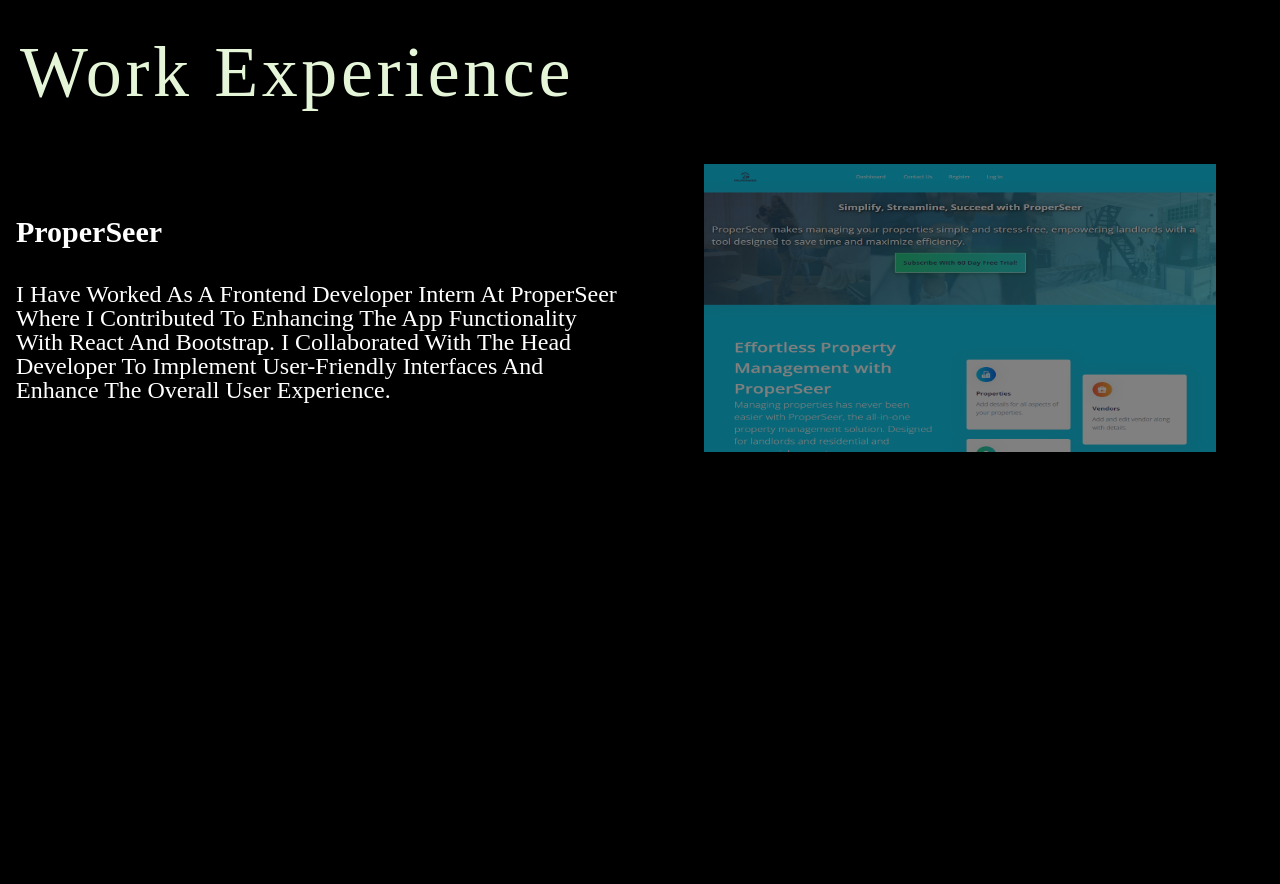
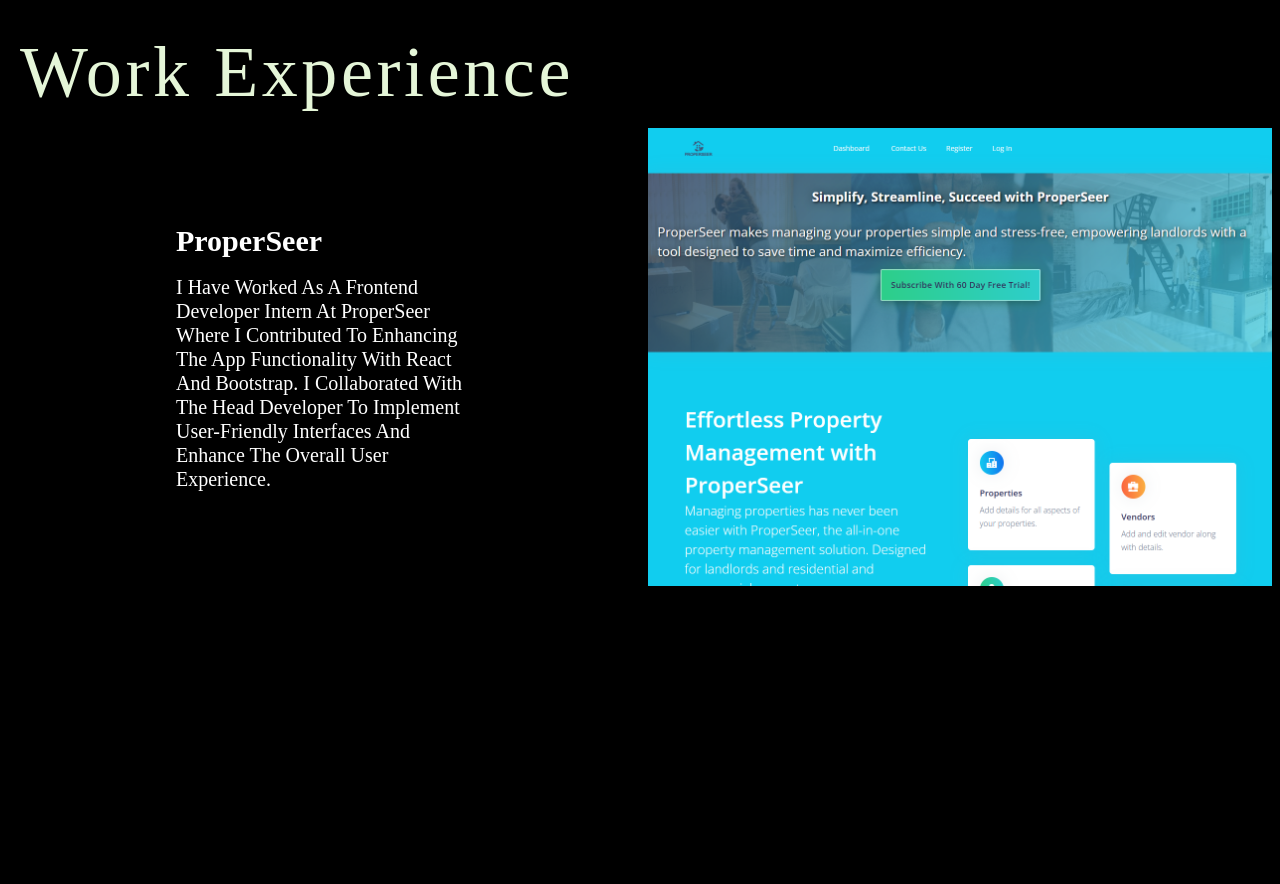
Before and after one commit to samnne/portfolio-sam, a React (Vite) app: page / in a window 1280 px wide. Shown: the part 1780-2664 px from the top of the page. Built offline with nearby package versions, Linux system fonts and the light colour scheme; a web font is replaced by a local one.

Commit message:
work exp changes

```diff
--- a/sections/WorkExperience.tsx
+++ b/sections/WorkExperience.tsx
@@ -26,31 +26,45 @@
           variants={vars}
           initial="offscreen"
           whileInView={"onscreen"}
-          className="  flex flex-col sm:text-2xl p-4 text-lg text-white  font-light leading-6 gap-8 capitalize"
+          className="flex flex-col sm:text-xl items-center w-1/2 m-auto justify-center p-4 text-lg text-white  font-light leading-6 gap-8 capitalize"
         >
+          <div className="flex flex-col gap-4">
+
+
             <motion.h1 className="text-3xl  relative font-bold ">
               ProperSeer
             </motion.h1>
 
-          <motion.p className="">
+            <motion.p
+              className="">
               I have worked as a frontend developer intern at ProperSeer where I
               contributed to enhancing the app functionality with React and
               Bootstrap. I collaborated with the head developer to implement
               user-friendly interfaces and enhance the overall user experience.
             </motion.p>
+          </div>
         </motion.div>
         <a
           href="https://www.properseer.com/"
           target="none"
-          className="flex  justify-center items-center  gap-12 group"
+          className="flex px-2 justify-center items-center  gap-12 group"
         >
-          <div className=" sm:scale-80   aspect-video transition-all duration-300 ease-in-out  -z-20">
+          <div className=" transition-all duration-300 overflow-hidden ease-in-out  ">
+
             <motion.img
+              initial={{
+                y: 50,
+                scale: 1
+              }}
               whileInView={{
-                opacity: 0.5,
+                opacity: 1,
+                y: 0
+              }}
+              whileHover={{
+                scale: 1.1
               }}
               src={proper_seer}
-              className="aspect-video w-full h-full"
+              className="relative  w-full h-full"
               alt="proper_seer"
             />
           </div>
```
Lines whose indentation alone changed are shown as unchanged.
